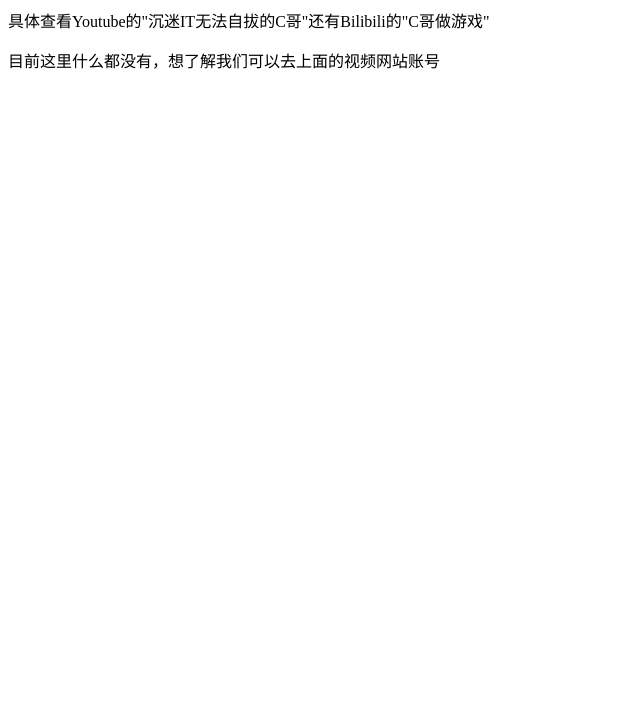
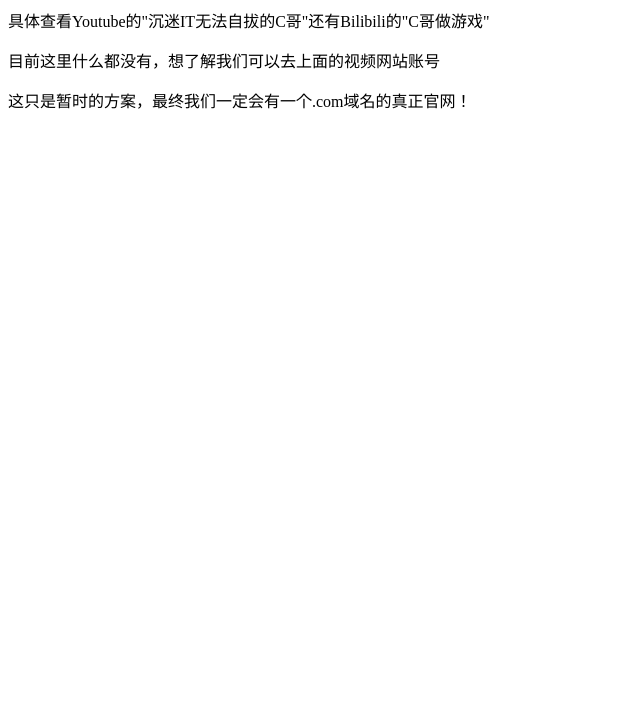
Before and after one commit to HTT-Studio/HTT-Studio.github.io, a plain HTML site: page index.html in a window 1280 px wide. Shown: the part 81-800 px from the top of the page, without its empty margins (0-640 px from the left). Drawn offline with Linux system fonts and the light colour scheme.

Commit message:
Update index.html

```diff
--- a/index.html
+++ b/index.html
@@ -4,5 +4,6 @@
 <h1>我们是HTT工作室</h1>
 <p>具体查看Youtube的"沉迷IT无法自拔的C哥"还有Bilibili的"C哥做游戏"</p>
 <p>目前这里什么都没有，想了解我们可以去上面的视频网站账号</p>
+<p>这只是暂时的方案，最终我们一定会有一个.com域名的真正官网！</p>
 </body>
 </html>
```
